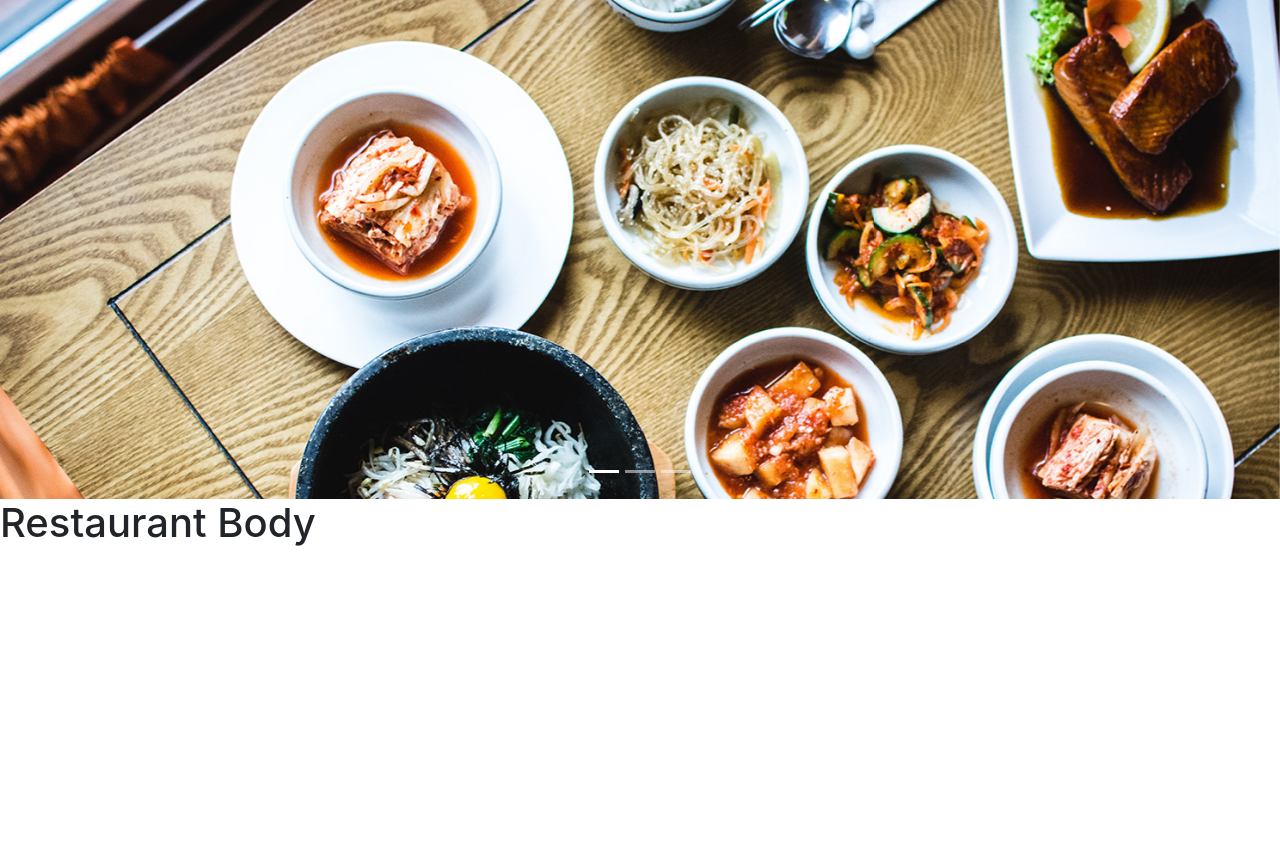
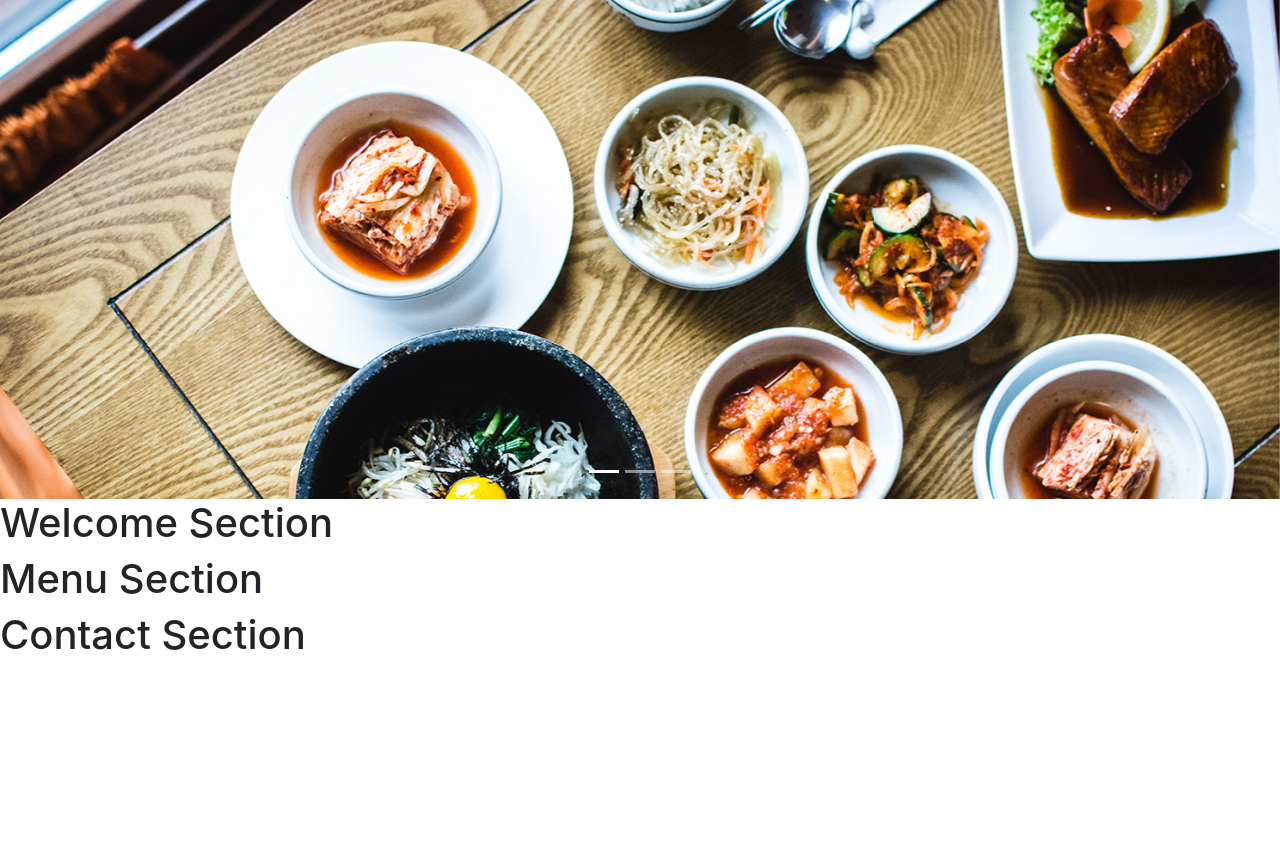
Before and after one commit to AlanSwenson/portfolio, a Flask app: page /restaurant/ in a window 1280 px wide. Shown: the part 57-908 px from the top of the page. Run offline with Flask 2, Linux system fonts and the light colour scheme; parts of the project's set-up code (start-up, migrations or seed data) failed here and were passed over; some libraries are stand-ins or nearby versions.

Commit message:
add body stucture skeleton

```diff
--- a/portfolio/templates/restaurant_body.html
+++ b/portfolio/templates/restaurant_body.html
@@ -1,5 +1,11 @@
 {% extends 'restaurant_layout.html'%}
 {% block content %}
-<h1>Restaurant Body</h1>
+
+{% include "restaurant_welcome.html" %}
+
+{% include "restaurant_menu.html" %}
+
+{% include "restaurant_contact.html" %}
+
 
 {% endblock %}
--- /dev/null
+++ b/portfolio/templates/restaurant_contact.html
@@ -0,0 +1,3 @@
+<div id="contact">
+    <h1>Contact Section</h1>
+</div>
--- a/portfolio/templates/restaurant_layout.html
+++ b/portfolio/templates/restaurant_layout.html
@@ -23,15 +23,18 @@
 
     <!-- Optional JavaScript -->
     <!-- jQuery first, then Popper.js, then Bootstrap JS -->
-    <script src="https://code.jquery.com/jquery-3.3.1.slim.min.js"
-        integrity="sha384-q8i/X+965DzO0rT7abK41JStQIAqVgRVzpbzo5smXKp4YfRvH+8abtTE1Pi6jizo"
-        crossorigin="anonymous"></script>
+    <script src="https://code.jquery.com/jquery-3.4.1.min.js"
+        integrity="sha256-CSXorXvZcTkaix6Yvo6HppcZGetbYMGWSFlBw8HfCJo=" crossorigin="anonymous"></script>
     <script src="https://cdnjs.cloudflare.com/ajax/libs/popper.js/1.14.6/umd/popper.min.js"
         integrity="sha384-wHAiFfRlMFy6i5SRaxvfOCifBUQy1xHdJ/yoi7FRNXMRBu5WHdZYu1hA6ZOblgut"
         crossorigin="anonymous"></script>
     <script src="https://stackpath.bootstrapcdn.com/bootstrap/4.2.1/js/bootstrap.min.js"
         integrity="sha384-B0UglyR+jN6CkvvICOB2joaf5I4l3gm9GU6Hc1og6Ls7i6U/mkkaduKaBhlAXv9k"
         crossorigin="anonymous"></script>
+    <script src="{{ url_for('static', filename='js/restaurant.js') }}"></script>
+
+
+
 </body>
 
 </html>
--- /dev/null
+++ b/portfolio/templates/restaurant_menu.html
@@ -0,0 +1,3 @@
+<div id="menu">
+    <h1>Menu Section</h1>
+</div>
--- a/portfolio/templates/restaurant_nav.html
+++ b/portfolio/templates/restaurant_nav.html
@@ -10,7 +10,7 @@
 
         <div class="collapse navbar-collapse" id="navbarNavAltMarkup">
             <div class="navbar-nav mr-3">
-                <a class="nav-item nav-link active" href="#">WELCOME <span class="sr-only">(current)</span></a>
+                <a class="nav-item nav-link active" href="#welcome">WELCOME <span class="sr-only">(current)</span></a>
                 <a class="nav-item nav-link" href="#">MENU</a>
                 <a class="nav-item nav-link" href="#">CONTACT</a>
             </div>
--- /dev/null
+++ b/portfolio/templates/restaurant_welcome.html
@@ -0,0 +1,3 @@
+<div id="welcome">
+    <h1>Welcome Section</h1>
+</div>
```
